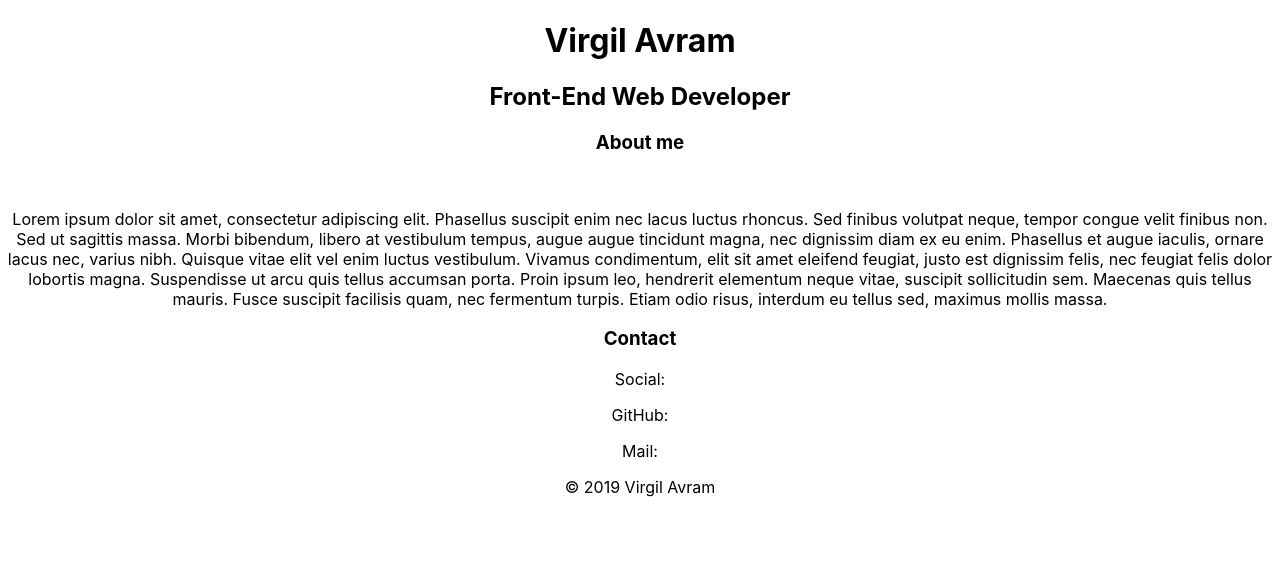
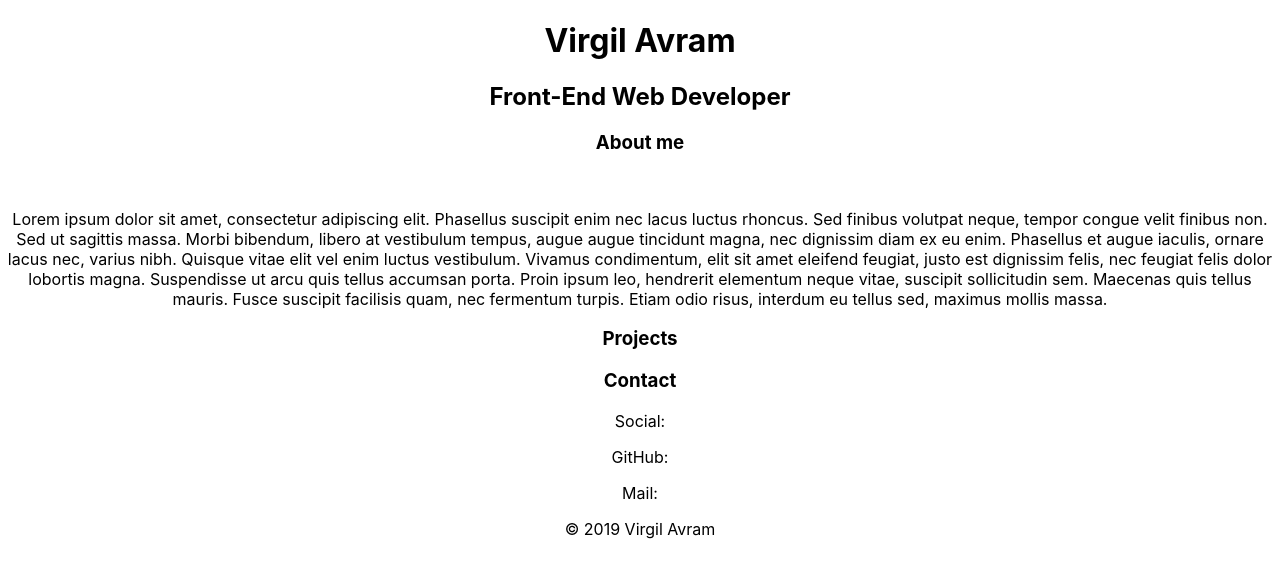
Before and after one commit to virgilseo/portfolio, a React (Create React App) app: page / in a window 1280 px wide. Shown: the top 576 px of the page. Built offline with nearby package versions, Linux system fonts and the light colour scheme.

Commit message:
Add projects section

```diff
--- a/src/App.js
+++ b/src/App.js
@@ -4,6 +4,7 @@ import Header from './Header.js';
 import Footer from './Footer.js';
 import About from './About.js';
 import Contact from './Contact.js';
+import Projects from './Projects.js';
 
 class App extends Component {
 
@@ -13,6 +14,7 @@ class App extends Component {
       <div className='App'>
         <Header />
         <About />
+        <Projects />
         <Contact />
         <Footer />
       </div>
--- /dev/null
+++ b/src/Projects.js
@@ -0,0 +1,16 @@
+import React, {Component} from 'react';
+
+class Projects extends Component {
+
+  render() {
+
+    return(
+
+      <section>
+       <h3>Projects</h3>
+      </section>
+    )
+  }
+}
+
+export default Projects
```
